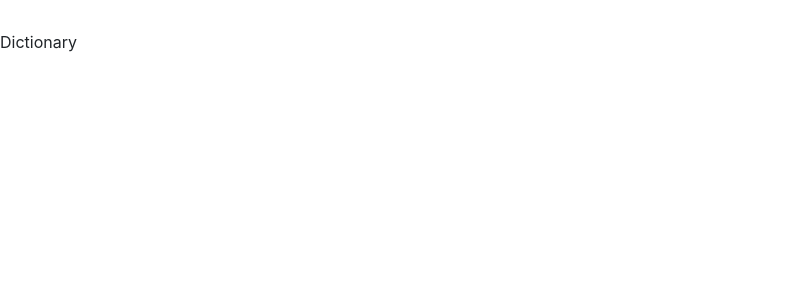
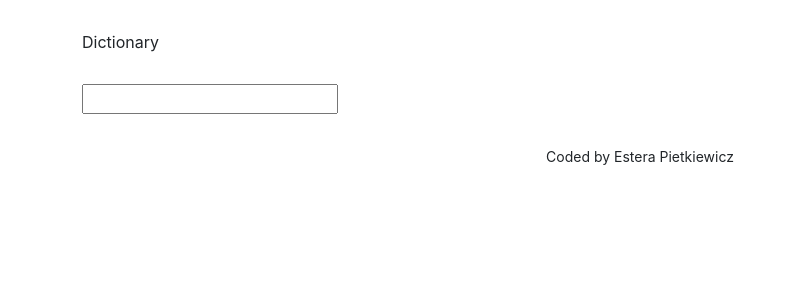
Before and after one commit to latin-bubel/dictionary-v2, a React (Create React App) app: page / in a window 1280 px wide. Shown: the top 300 px of the page, without its empty margins (0-794 px from the left). Built offline with nearby package versions, Linux system fonts and the light colour scheme.

Commit message:
Integrated dictionary API
https://dictionaryapi.dev/

```diff
--- a/package.json
+++ b/package.json
@@ -6,6 +6,7 @@
     "@testing-library/jest-dom": "^5.17.0",
     "@testing-library/react": "^13.4.0",
     "@testing-library/user-event": "^13.5.0",
+    "axios": "^1.4.0",
     "react": "^18.2.0",
     "react-dom": "^18.2.0",
     "react-scripts": "5.0.1",
--- a/src/App.css
+++ b/src/App.css
@@ -1,3 +1,8 @@
 .App-header {
   margin: 30px 0;
 }
+
+.App-footer {
+  text-align: center;
+  margin: 30px 0;
+}
--- a/src/App.js
+++ b/src/App.js
@@ -1,11 +1,19 @@
 import "./App.css";
+import Dictionary from "./Dictionary.js";
 
 function App() {
   return (
     <div className="App">
-      <header className="App-header">Dictionary</header>
+      <div className="container">
+        <header className="App-header">Dictionary</header>
+        <main>
+          <Dictionary />
+        </main>
+        <footer className="App-footer">
+          <small>Coded by Estera Pietkiewicz</small>
+        </footer>
+      </div>
     </div>
   );
 }
-
 export default App;
--- /dev/null
+++ b/src/Dictionary.css
@@ -0,0 +1,2 @@
+.Dictionary {
+}
--- /dev/null
+++ b/src/Dictionary.js
@@ -0,0 +1,31 @@
+import React, { useState } from "react";
+import axios from "axios";
+import "./Dictionary.css";
+
+export default function Dictionary() {
+  let [keyword, setKeyword] = useState("");
+
+  function handleResponse(response) {
+    console.log(response.data[0]);
+  }
+
+  function search(event) {
+    event.preventDefault();
+
+    // documentation: https://dictionaryapi.dev/
+    let apiUrl = `https://api.dictionaryapi.dev/api/v2/entries/en/${keyword}`;
+    axios.get(apiUrl).then(handleResponse);
+  }
+
+  function handleKeywordChange(event) {
+    setKeyword(event.target.value);
+  }
+
+  return (
+    <div className="Dictionary">
+      <form onSubmit={search}>
+        <input type="search" onChange={handleKeywordChange} />
+      </form>
+    </div>
+  );
+}
```
Also changed, not shown: 1 other file (tests, documents, lock files or other folders).
